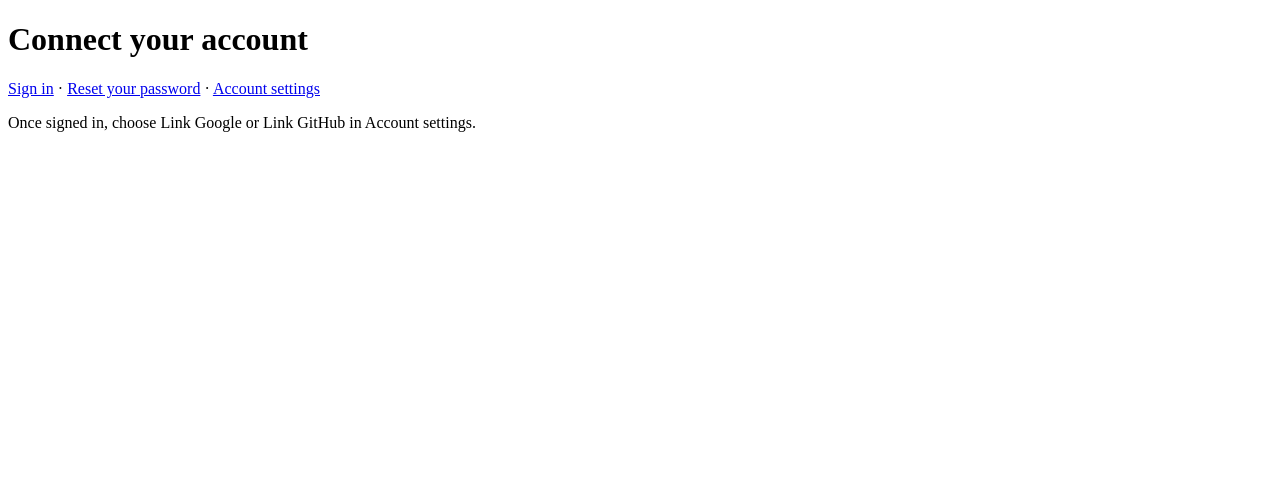
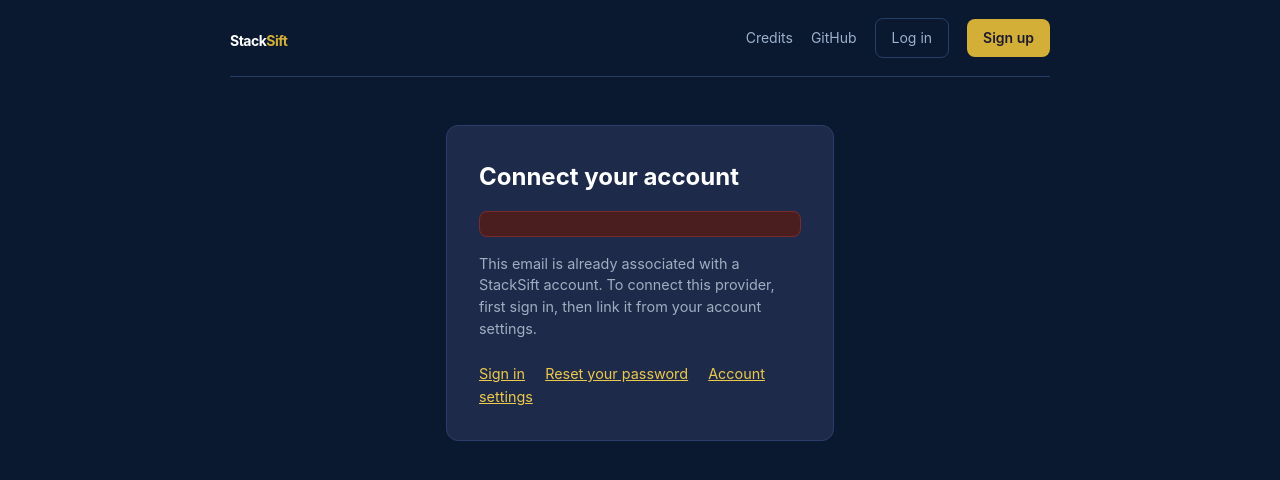
Before and after one commit to MadeByGFK/StackSift, a FastAPI app: template src/web/app/templates/oauth_error.html in a window 1280 px wide. Shown: the top 480 px of the page. Run offline with FastAPI, Linux system fonts and the light colour scheme; the template is opened without the code that fills it, so the values that code supplies are empty; some libraries are stand-ins or nearby versions.

Commit message:
Style OAuth conflict page to match site theme

```diff
--- a/src/web/app/templates/oauth_error.html
+++ b/src/web/app/templates/oauth_error.html
@@ -1,5 +1,44 @@
 <!DOCTYPE html>
-<html lang="en"><head><meta charset="utf-8"><title>Account linking — StackSift</title></head>
-<body><main><h1>Connect your account</h1><p role="alert">{{ error }}</p>
-<p><a href="/login">Sign in</a> · <a href="/forgot">Reset your password</a> · <a href="/settings">Account settings</a></p>
-<p>Once signed in, choose Link Google or Link GitHub in Account settings.</p></main></body></html>
+<html lang="en">
+<head>
+<meta charset="utf-8">
+<meta name="viewport" content="width=device-width, initial-scale=1">
+<title>Connect your account — StackSift</title>
+<link rel="stylesheet" href="/static/style.css?v=3">
+<style>
+.auth-wrap { max-width: 420px; margin: 3rem auto; padding: 0 1rem; }
+.auth-card { background: #1e2a4a; border: 1px solid #2d3d6b; border-radius: 12px; padding: 2rem; }
+.auth-card h1 { color: #fff; margin: 0 0 1rem 0; font-size: 1.5rem; }
+.auth-card .error { background: #4a1e1e; border: 1px solid #7a2a2a; color: #ff9999; padding: 0.75rem; border-radius: 8px; margin-bottom: 1rem; font-size: 0.9rem; }
+.auth-card p { color: #a0aec0; font-size: 0.9rem; line-height: 1.5; }
+.auth-card a { color: #ecc94b; }
+.auth-links { margin-top: 1.5rem; font-size: 0.9rem; }
+.auth-links a { margin-right: 1rem; }
+</style>
+</head>
+<body>
+<div class="wrap">
+  <header class="top">
+    <div class="logo"><a href="/" style="text-decoration:none;color:inherit">Stack<span>Sift</span></a></div>
+    <nav class="nav-links">
+      <a href="/credits">Credits</a>
+      <a href="https://github.com/MadeByGFK/StackSift">GitHub</a>
+      <a href="/login" class="btn-login">Log in</a>
+      <a href="/signup" class="btn-signup">Sign up</a>
+    </nav>
+  </header>
+  <div class="auth-wrap">
+    <div class="auth-card">
+      <h1>Connect your account</h1>
+      <div class="error" role="alert">{{ error }}</div>
+      <p>This email is already associated with a StackSift account. To connect {{ provider|default('this provider') }}, first sign in, then link it from your account settings.</p>
+      <div class="auth-links">
+        <a href="/login">Sign in</a>
+        <a href="/forgot">Reset your password</a>
+        <a href="/settings">Account settings</a>
+      </div>
+    </div>
+  </div>
+</div>
+</body>
+</html>
```
